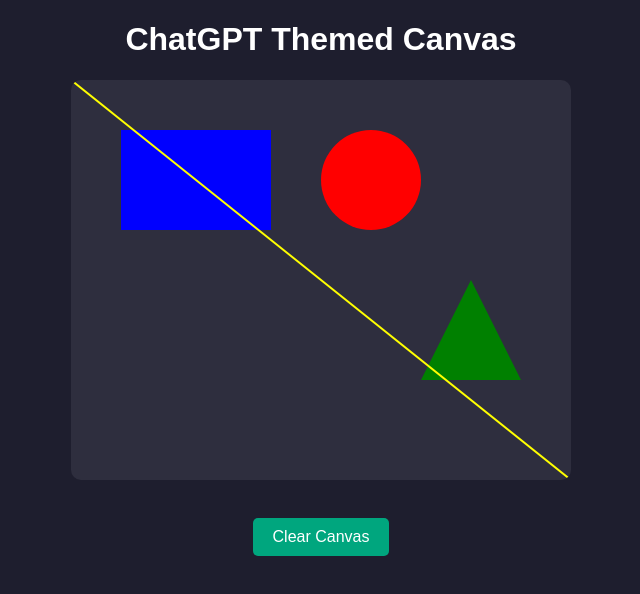
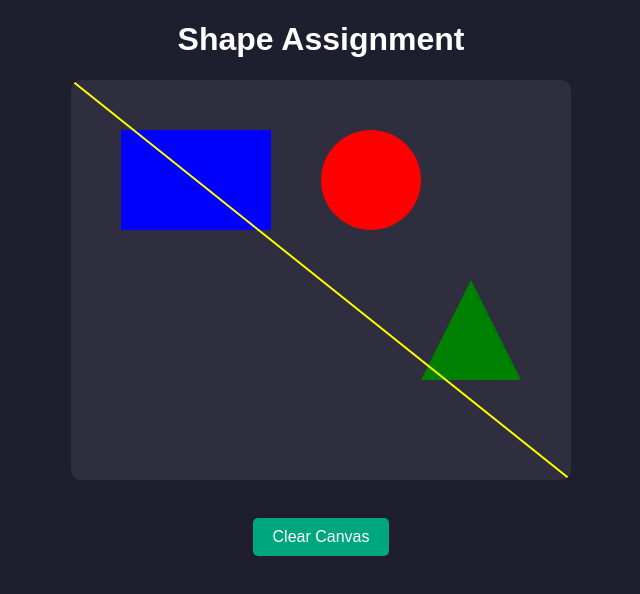
Before and after one commit to Fusionmewmix/CanvasElement, a plain HTML site: page index.html in a window 1280 px wide. Shown: the whole page, without its empty margins (319-959 px from the left). Drawn offline with Linux system fonts and the light colour scheme.

Commit message:
Update index.html

```diff
--- a/index.html
+++ b/index.html
@@ -32,7 +32,7 @@
     </style>
 </head>
 <body>
-    <h1>ChatGPT Themed Canvas</h1>
+    <h1>Shape Assignment</h1>
     <canvas id="drawingCanvas" width="500" height="400"></canvas>
     <br>
     <button onclick="clearCanvas()">Clear Canvas</button>
```
